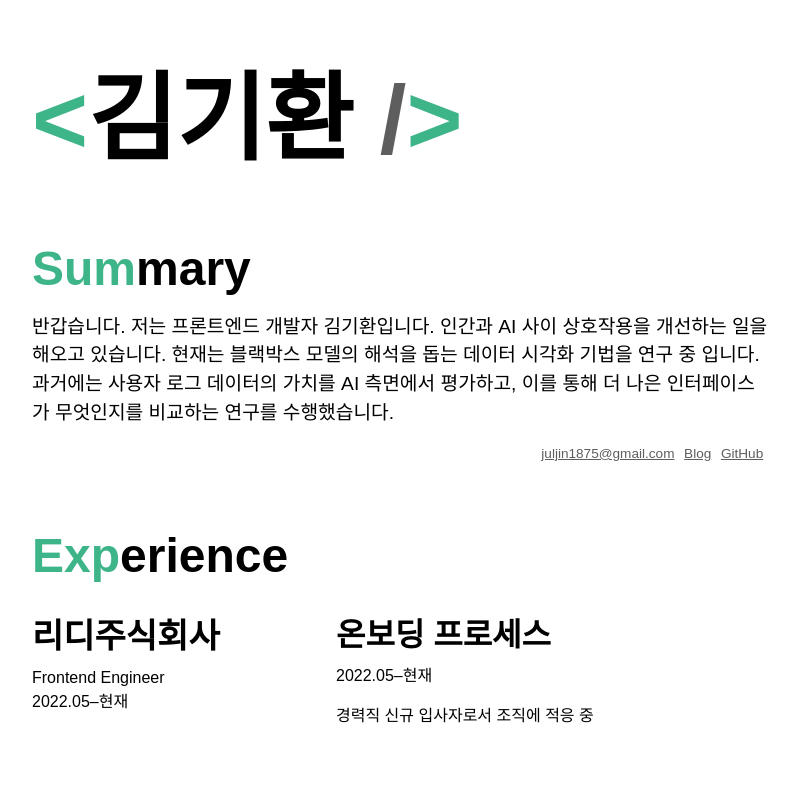
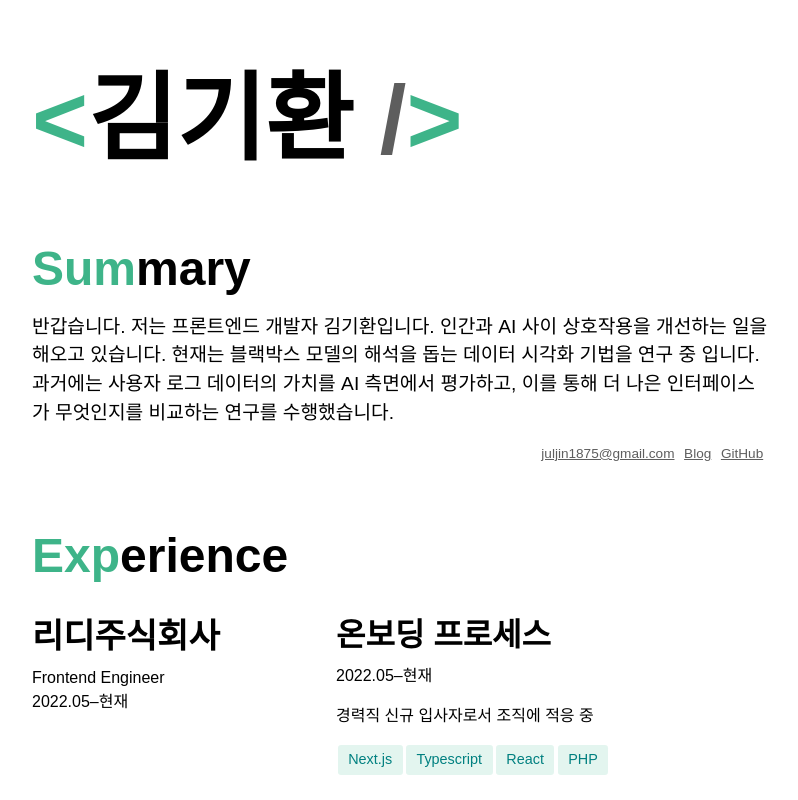
Before and after one commit to simulacre7/resume, a React (Create React App) app: page / in a window 1280 px wide. Shown: the top 800 px of the page, without its empty margins (240-1038 px from the left). Built offline with nearby package versions, Linux system fonts and the light colour scheme; a web font is replaced by a local one.

Commit message:
리디 관련 내용 추가

```diff
--- a/src/components/TwoColumn/WorkExperience.jsx
+++ b/src/components/TwoColumn/WorkExperience.jsx
@@ -32,6 +32,7 @@ export default function WorkExperience() {
             title="온보딩 프로세스"
             time="2022.05&ndash;현재"
             description={<>경력직 신규 입사자로서 조직에 적응 중</>}
+            techStack={["Next.js", "Typescript", "React", "PHP"]}
           />
         </RowRightCell>
       </Row>
```
Also changed, not shown: 1 other file (tests, documents, lock files or other folders).
